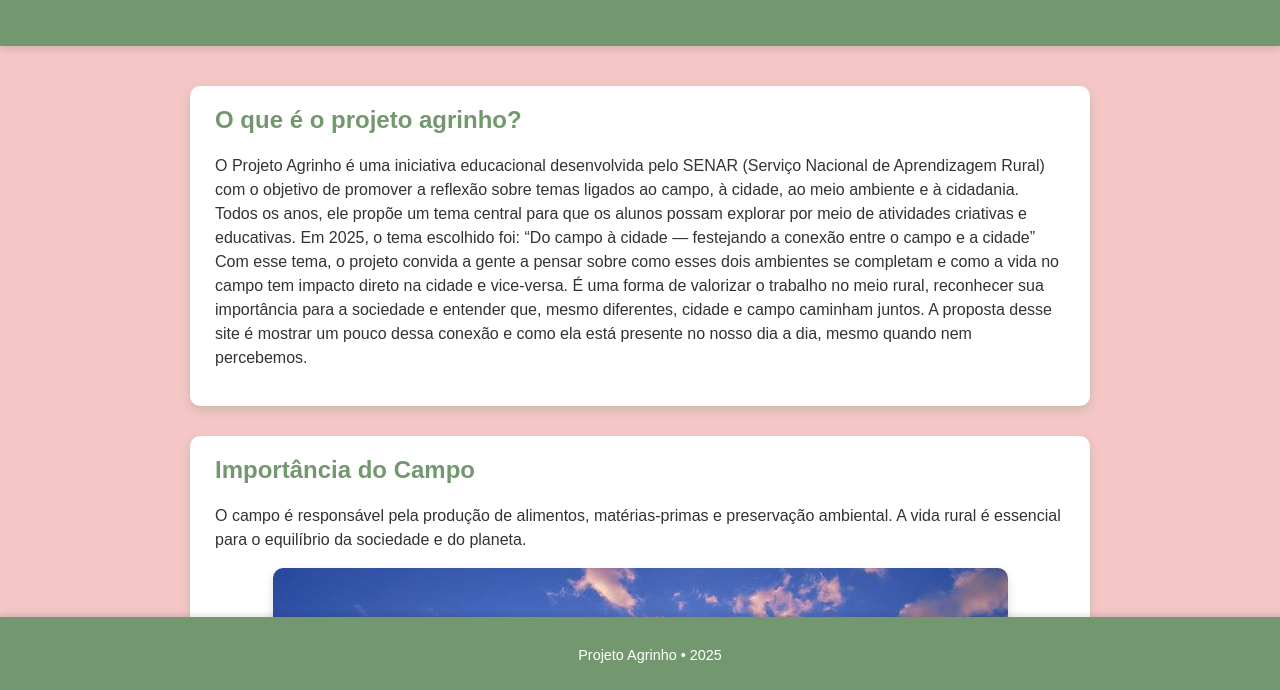
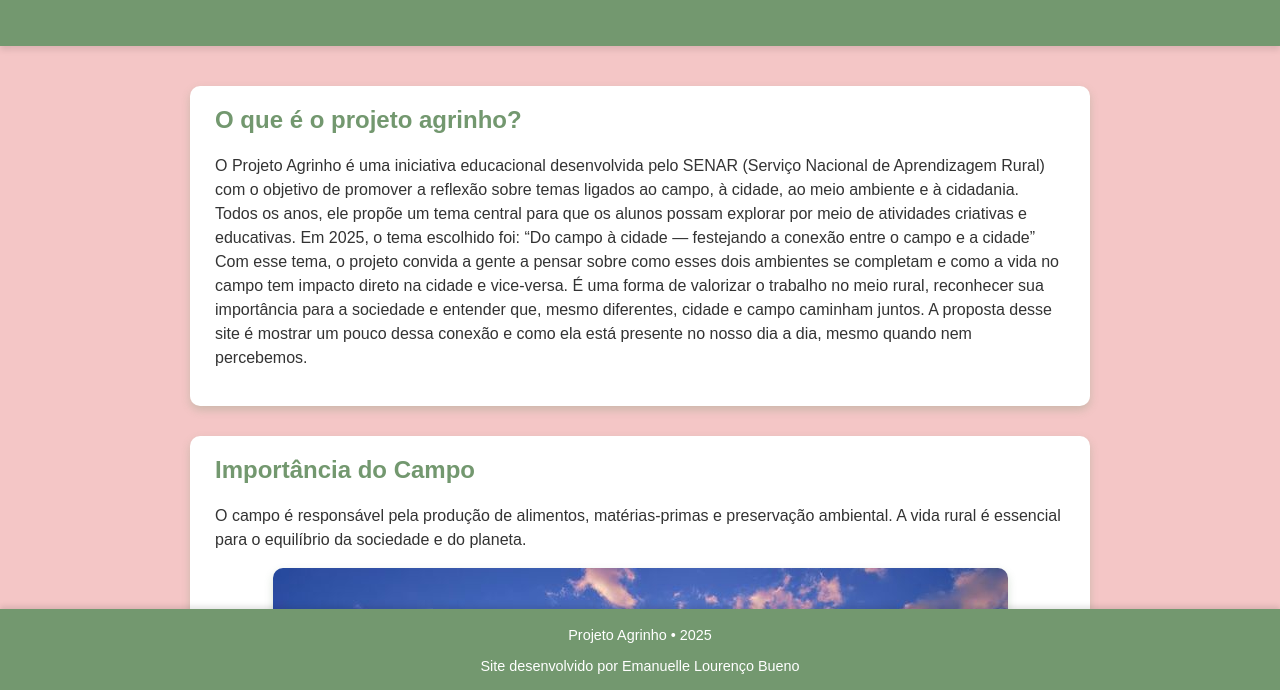
Before and after one commit to ellekz/agrinho, a plain HTML site: page index.html in a window 1280 px wide. Shown: the part 108-798 px from the top of the page. Drawn offline with Linux system fonts and the light colour scheme.

Commit message:
Add files via upload
mudança no footer

```diff
--- a/index.html
+++ b/index.html
@@ -107,6 +107,7 @@
 
   <footer>
     <p>Projeto Agrinho • 2025</p>
+    <p>Site desenvolvido por Emanuelle Lourenço Bueno</p>
   </footer>
 
    <script src="script.js"></script>
--- a/style.css
+++ b/style.css
@@ -87,7 +87,7 @@ footer {
   background-color: var(--tulipe-leafs);
   color: var(--white);
   text-align: center;
-  padding: 15px 10px;
+  padding: 4px 0px;
   font-size: 0.9rem;
   box-shadow: 0 -3px 5px rgba(0,0,0,0.1);
   position: fixed;
```
